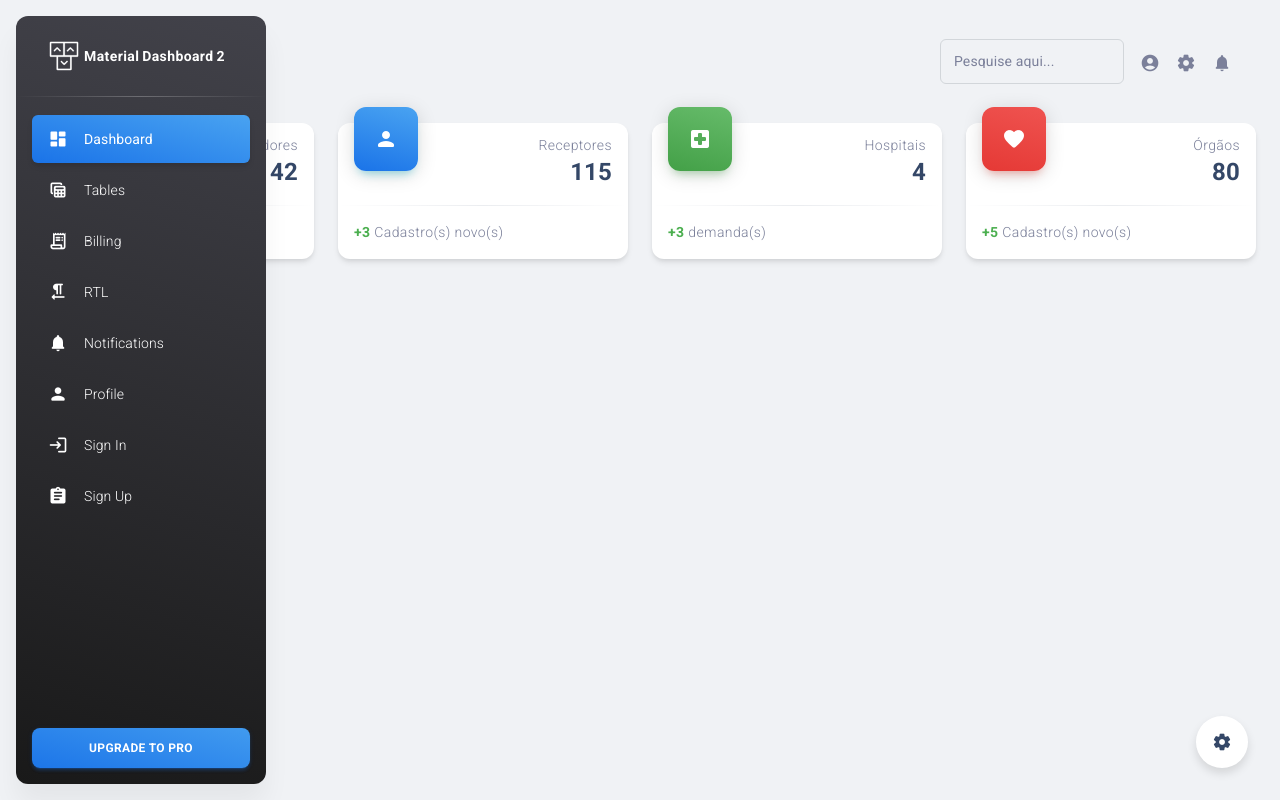
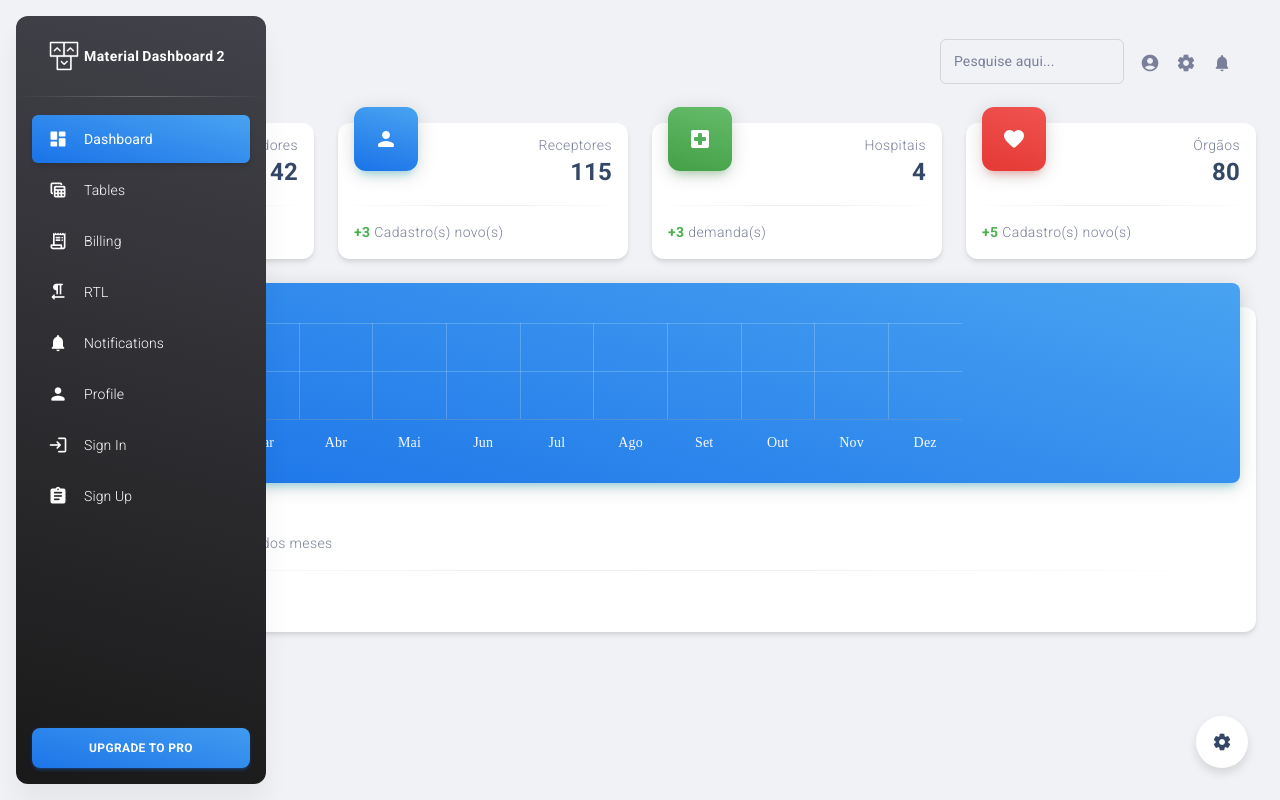
Before and after one commit to Tubaraum1/DuorgF, a React (Create React App) app: page /dashboard in a window 1280 px wide. Built offline with nearby package versions, Linux system fonts and the light colour scheme.

Commit message:
Gráfico estatístico tela dashboard

```diff
--- a/src/layouts/dashboard/index.js
+++ b/src/layouts/dashboard/index.js
@@ -7,22 +7,41 @@ import MDBox from "components/MDBox";
 // Material Dashboard 2 React example components
 import DashboardLayout from "examples/LayoutContainers/DashboardLayout";
 import DashboardNavbar from "examples/Navbars/DashboardNavbar";
-import Footer from "examples/Footer";
 import ReportsBarChart from "examples/Charts/BarCharts/ReportsBarChart";
-import ReportsLineChart from "examples/Charts/LineCharts/ReportsLineChart";
 import ComplexStatisticsCard from "examples/Cards/StatisticsCards/ComplexStatisticsCard";
-// Data
-import reportsBarChartData from "layouts/dashboard/data/reportsBarChartData";
-import reportsLineChartData from "layouts/dashboard/data/reportsLineChartData";
-// Dashboard components
-import Projects from "layouts/dashboard/components/Projects";
-import OrdersOverview from "layouts/dashboard/components/OrdersOverview";
 
 function Dashboard() {
+  const chartData = {
+    labels: ["Jan", "Fev", "Mar", "Abr", "Mai", "Jun", "Jul", "Ago", "Set", "Out", "Nov", "Dez"],
+    datasets: [
+      {
+        label: "Doadores",
+        data: [42, 45, 48, 50, 53, 55, 58, 60, 62, 65, 70, 75],
+        backgroundColor: "rgba(75, 192, 192, 0.6)",
+      },
+      {
+        label: "Receptores",
+        data: [115, 118, 120, 123, 125, 130, 132, 135, 138, 140, 145, 150],
+        backgroundColor: "rgba(255, 99, 132, 0.6)",
+      },
+      {
+        label: "Hospitais",
+        data: [4, 5, 5, 6, 6, 7, 8, 8, 9, 9, 10, 10],
+        backgroundColor: "rgba(54, 162, 235, 0.6)",
+      },
+      {
+        label: "Órgãos",
+        data: [80, 82, 85, 88, 90, 92, 95, 98, 100, 102, 105, 110],
+        backgroundColor: "rgba(153, 102, 255, 0.6)",
+      },
+    ],
+  };
+
   return (
     <DashboardLayout>
       <DashboardNavbar />
       <MDBox py={3}>
+        {/* Cartões de Estatísticas */}
         <Grid container spacing={3}>
           <Grid item xs={12} md={6} lg={3}>
             <MDBox mb={1.5}>
@@ -84,6 +103,21 @@ function Dashboard() {
             </MDBox>
           </Grid>
         </Grid>
+
+        {/* Gráfico Mensal */}
+        <MDBox mt={4.5}>
+          <Grid container spacing={3}>
+            <Grid item xs={12}>
+              <ReportsBarChart
+                color="info"
+                title="Cadastros Mensais"
+                description="Resumo dos cadastros ao longo dos meses"
+                date="atualizado recentemente"
+                chart={chartData}
+              />
+            </Grid>
+          </Grid>
+        </MDBox>
       </MDBox>
     </DashboardLayout>
   );
```
